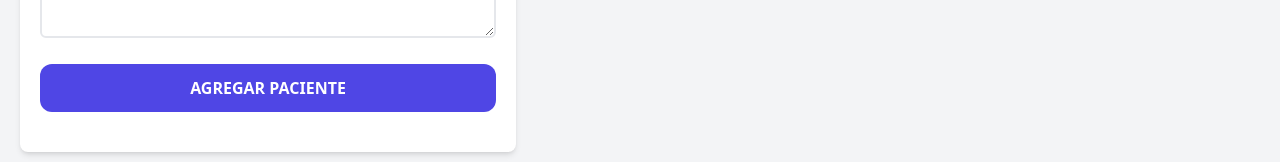
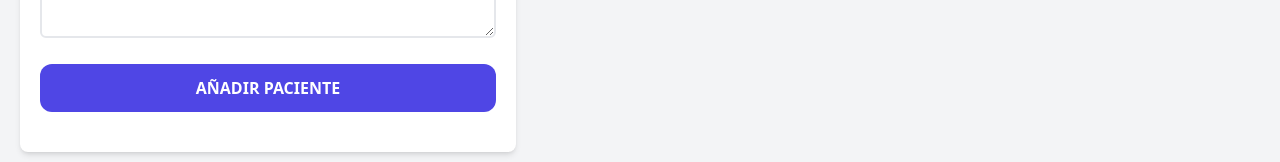
Before and after one commit to OscarAguilarL/citas-react, a React (Vite) app: page / in a window 1280 px wide. Shown: the part 712-874 px from the top of the page. Built offline with nearby package versions, Linux system fonts and the light colour scheme.

Commit message:
Detectar un registro nuevo o una edición

```diff
--- a/src/App.jsx
+++ b/src/App.jsx
@@ -9,7 +9,7 @@ function App() {
     <div className="container mx-auto mt-5">
       <Header />
       <div className="mt-12 md:flex">
-        <Formulario  setPacientes={setPacientes} paciente={paciente} />
+        <Formulario  setPacientes={setPacientes} paciente={paciente} setPaciente={setPaciente} />
         <ListadoPacientes pacientes={pacientes} setPaciente={setPaciente} />
       </div>
     </div>
--- a/src/components/Formulario.jsx
+++ b/src/components/Formulario.jsx
@@ -3,7 +3,7 @@ import { generarId } from '../utils/generarId'
 
 import { Error } from './Error'
 
-export const Formulario = ({ setPacientes, paciente }) => {
+export const Formulario = ({ setPacientes, paciente, setPaciente }) => {
   const [nombre, setNombre] = useState('')
   const [propietario, setPropietario] = useState('')
   const [email, setEmail] = useState('')
@@ -14,7 +14,6 @@ export const Formulario = ({ setPacientes, paciente }) => {
 
   useEffect(() => {
     if (Object.keys(paciente).length > 0) {
-      console.log(paciente)
       setNombre(paciente.nombre)
       setPropietario(paciente.propietario)
       setEmail(paciente.email)
@@ -33,10 +32,31 @@ export const Formulario = ({ setPacientes, paciente }) => {
       return
     }
 
-    setPacientes((state) => [
-      ...state,
-      { id: generarId(), nombre, propietario, email, fecha, sintomas },
-    ])
+    const objetoPaciente = {
+      nombre,
+      propietario,
+      email,
+      fecha,
+      sintomas,
+    }
+
+    if (paciente.id) {
+      // editando registro
+      objetoPaciente.id = paciente.id
+
+      setPacientes((pacientes) =>
+        pacientes.map((pacienteState) =>
+          pacienteState.id === paciente.id ? objetoPaciente : pacienteState
+        )
+      )
+      setPaciente({})
+    } else {
+      // guardando nuevo registro
+      setPacientes((state) => [
+        ...state,
+        { ...objetoPaciente, id: generarId() },
+      ])
+    }
 
     setNombre('')
     setPropietario('')
@@ -157,9 +177,10 @@ export const Formulario = ({ setPacientes, paciente }) => {
 
         <input
           type="submit"
-          value="Agregar paciente"
+          value={paciente.id ? 'Guardar cambios' : 'Añadir paciente'}
           className="bg-indigo-600 p-3 text-white uppercase font-bold rounded-xl hover:bg-indigo-700 cursor-pointer transition-colors duration-300 w-full"
         />
+        {paciente.id && <input type="button" value="Cancelar" />}
       </form>
     </div>
   )
```
